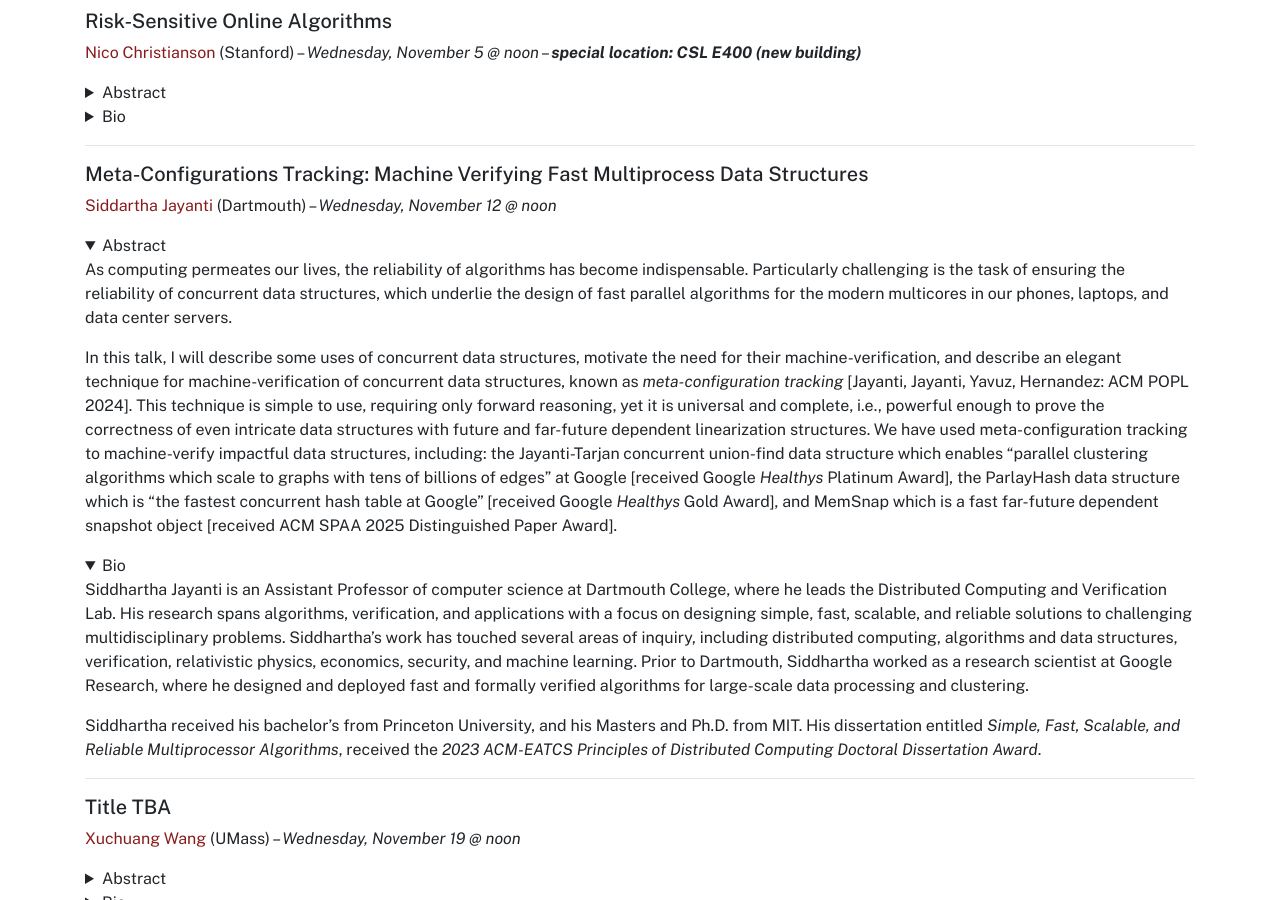
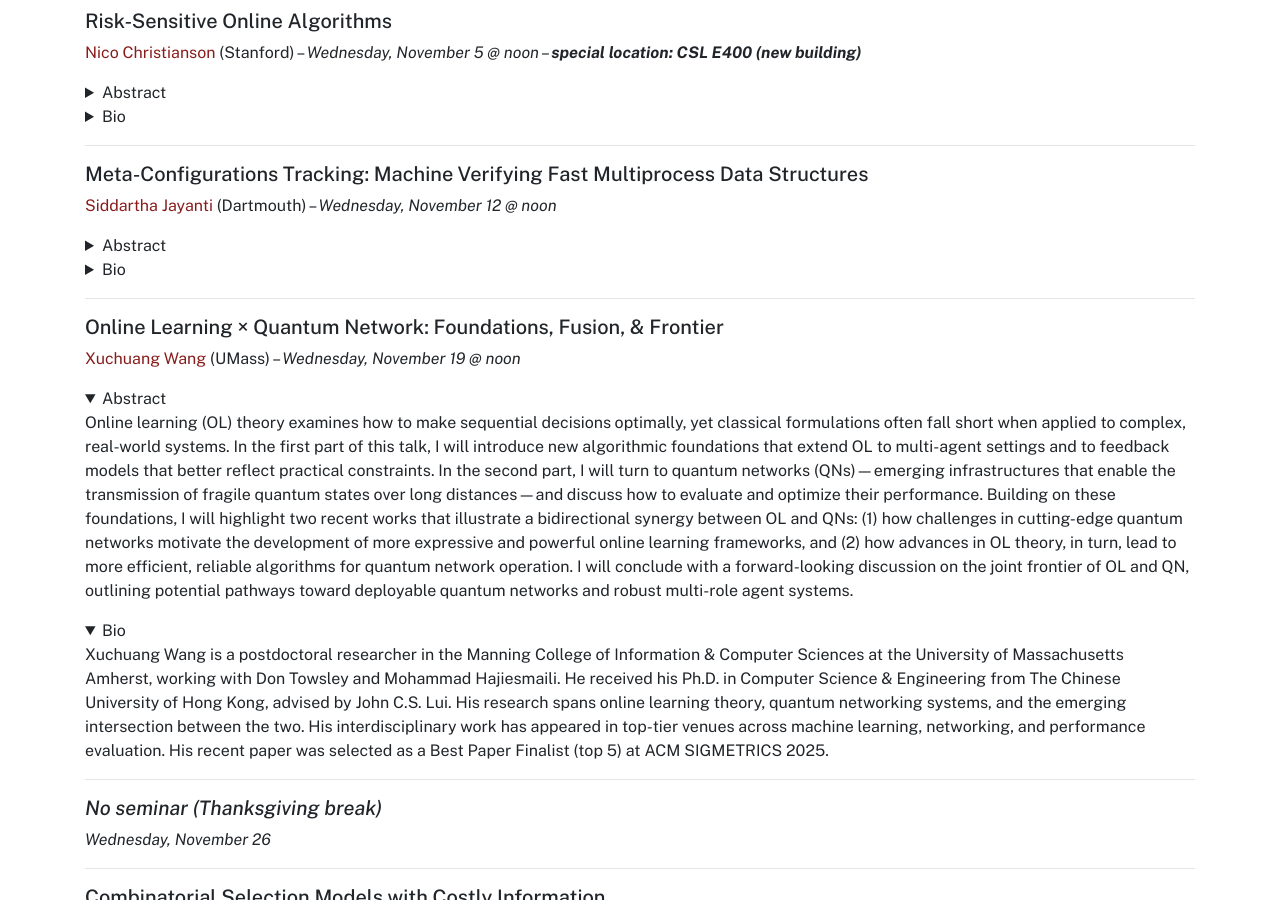
Before and after one commit to umass-theory/umass-theory.github.io, a Jekyll site: the page built from seminar.md, in a window 1280 px wide and 900 px high, scrolled down 1913 px. Built offline with Jekyll 4.4.1, drawn with Linux system fonts in a browser that asks for light colours.

Commit message:
Revise seminar entries and add abstracts
Updated seminar details including abstracts and bios for Siddhartha Jayanti and Xuchuang Wang.

```diff
--- a/seminar.md
+++ b/seminar.md
@@ -164,7 +164,7 @@ Nico Christianson is a Stanford Energy Postdoctoral Fellow and an incoming Assis
 ##### Meta-Configurations Tracking: Machine Verifying Fast Multiprocess Data Structures
 
 [Siddartha Jayanti](https://sites.google.com/view/siddhartha-jayanti/home?authuser=0) (Dartmouth) -- *Wednesday, November 12 @ noon*
-<details markdown="1"  open="1">
+<details markdown="1">
 <summary>Abstract</summary>
 
 As computing permeates our lives, the reliability of algorithms has become indispensable. Particularly challenging is the task of ensuring the reliability of concurrent data structures, which underlie the design of fast parallel algorithms for the modern multicores in our phones, laptops, and data center servers.
@@ -172,7 +172,7 @@ As computing permeates our lives, the reliability of algorithms has become indis
 In this talk, I will describe some uses of concurrent data structures, motivate the need for their machine-verification, and describe an elegant technique for machine-verification of concurrent data structures, known as _meta-configuration tracking_ [Jayanti, Jayanti, Yavuz, Hernandez: ACM POPL 2024]. This technique is simple to use, requiring only forward reasoning, yet it is universal and complete, i.e., powerful enough to prove the correctness of even intricate data structures with future and far-future dependent linearization structures. We have used meta-configuration tracking to machine-verify impactful data structures, including: the Jayanti-Tarjan concurrent union-find data structure which enables "parallel clustering algorithms which scale to graphs with tens of billions of edges" at Google [received Google _Healthys_ Platinum Award], the ParlayHash data structure which is "the fastest concurrent hash table at Google" [received Google _Healthys_ Gold Award], and MemSnap which is a fast far-future dependent snapshot object [received ACM SPAA 2025 Distinguished Paper Award].
 
 </details>
-<details markdown="1"  open="1">
+<details markdown="1">
 <summary>Bio</summary>
 
 Siddhartha Jayanti is an Assistant Professor of computer science at Dartmouth College, where he leads the Distributed Computing and Verification Lab. His research spans algorithms, verification, and applications with a focus on designing simple, fast, scalable, and reliable solutions to challenging multidisciplinary problems. Siddhartha's work has touched several areas of inquiry, including distributed computing, algorithms and data structures, verification, relativistic physics, economics, security, and machine learning. Prior to Dartmouth, Siddhartha worked as a research scientist at Google Research, where he designed and deployed fast and formally verified algorithms for large-scale data processing and clustering.
@@ -183,19 +183,20 @@ Siddhartha received his bachelor's from Princeton University, and his Masters an
 
 <hr>
 
-##### Title TBA
+##### Online Learning × Quantum Network: Foundations, Fusion, & Frontier
 
 [Xuchuang Wang](https://xuchuangw.com/) (UMass) -- *Wednesday, November 19 @ noon*
-<details markdown="1">
+<details markdown="1" open="1">
 <summary>Abstract</summary>
 
-TBA
+Online learning (OL) theory examines how to make sequential decisions optimally, yet classical formulations often fall short when applied to complex, real-world systems. In the first part of this talk, I will introduce new algorithmic foundations that extend OL to multi-agent settings and to feedback models that better reflect practical constraints. In the second part, I will turn to quantum networks (QNs)—emerging infrastructures that enable the transmission of fragile quantum states over long distances—and discuss how to evaluate and optimize their performance.
+Building on these foundations, I will highlight two recent works that illustrate a bidirectional synergy between OL and QNs: (1) how challenges in cutting-edge quantum networks motivate the development of more expressive and powerful online learning frameworks, and (2) how advances in OL theory, in turn, lead to more efficient, reliable algorithms for quantum network operation. I will conclude with a forward-looking discussion on the joint frontier of OL and QN, outlining potential pathways toward deployable quantum networks and robust multi-role agent systems.
 
 </details>
-<details markdown="1">
+<details markdown="1" open="1">
 <summary>Bio</summary>
 
-TBA
+Xuchuang Wang is a postdoctoral researcher in the Manning College of Information & Computer Sciences at the University of Massachusetts Amherst, working with Don Towsley and Mohammad Hajiesmaili. He received his Ph.D. in Computer Science & Engineering from The Chinese University of Hong Kong, advised by John C.S. Lui. His research spans online learning theory, quantum networking systems, and the emerging intersection between the two. His interdisciplinary work has appeared in top-tier venues across machine learning, networking, and performance evaluation. His recent paper was selected as a Best Paper Finalist (top 5) at ACM SIGMETRICS 2025.
 
 </details>
 
```
